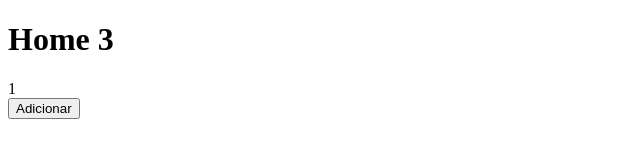
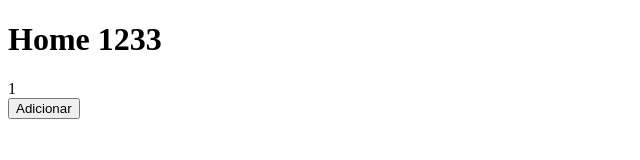
Before and after one commit to evandir-baldanza/ideia-unica, a Next.js app: page / in a window 1280 px wide. Shown: the top 160 px of the page, without its empty margins (0-640 px from the left). Built offline with nearby package versions, Linux system fonts and the light colour scheme.

Commit message:
primeira pagina 222

```diff
--- a/pages/index.js
+++ b/pages/index.js
@@ -3,7 +3,7 @@ import { useState} from 'react';
 function Home() {
     return (
         <div>
-            <h1>Home 3</h1>
+            <h1>Home 1233</h1>
             <Contador />
         </div>
 
```
